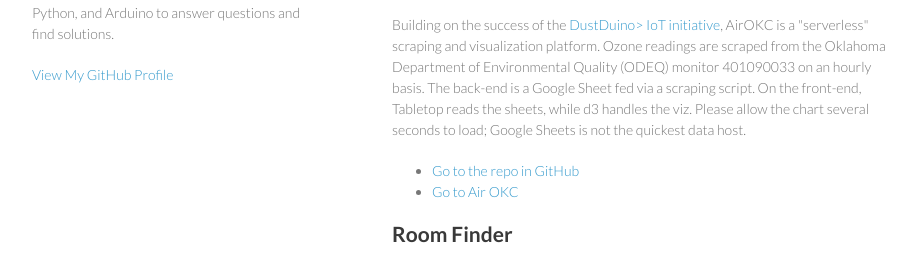
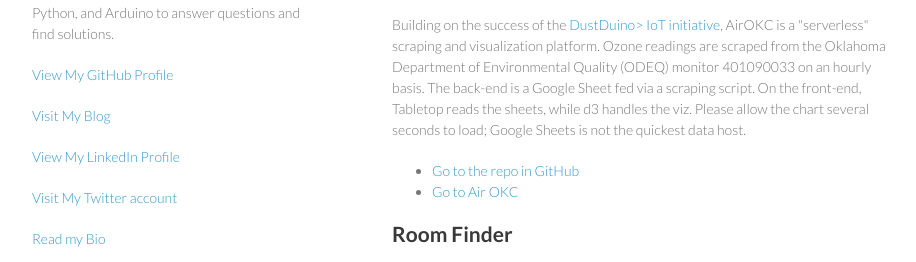
Before and after one commit to MattSchroyer/mattschroyer.github.io, a plain HTML site: page index.html in a window 1280 px wide. Shown: the part 128-390 px from the top of the page, without its empty margins (178-1094 px from the left). Drawn offline with Linux system fonts and the light colour scheme.

Commit message:
Added more links

```diff
--- a/index.html
+++ b/index.html
@@ -20,6 +20,10 @@
 
 
         <p class="view"><a href="https://github.com/MattSchroyer">View My GitHub Profile</a></p>
+		<p class="view"><a href="http://www.mentalmunition.com/">Visit My Blog</a></p>
+		<p class="view"><a href="https://www.linkedin.com/in/mattschroyer">View My LinkedIn Profile</a></p>
+		<p class="view"><a href="https://twitter.com/MattSchroyer">Visit My Twitter account</a></p>
+		<p class="view"><a href="http://www.mentalmunition.com/p/about-author.html">Read my Bio</a></p>
 
       </header>
       <section>
```
